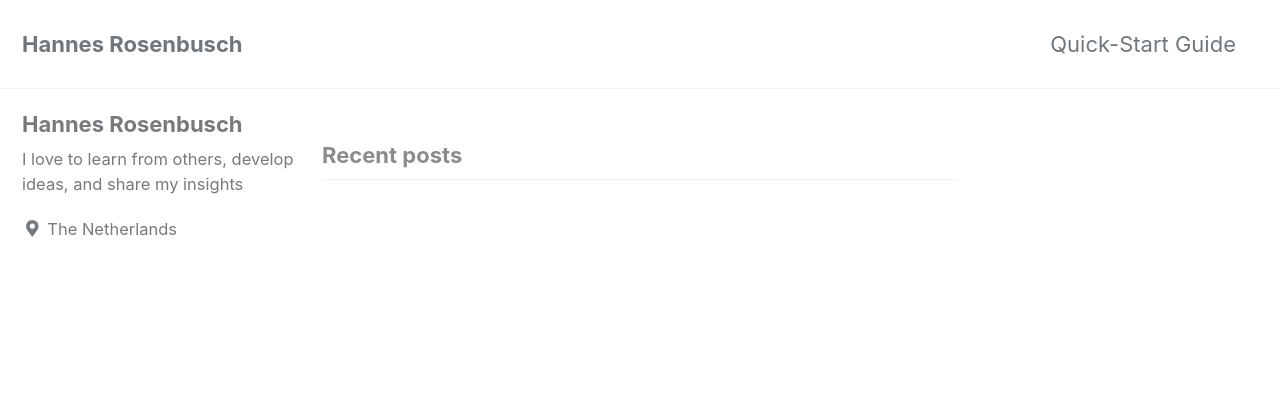
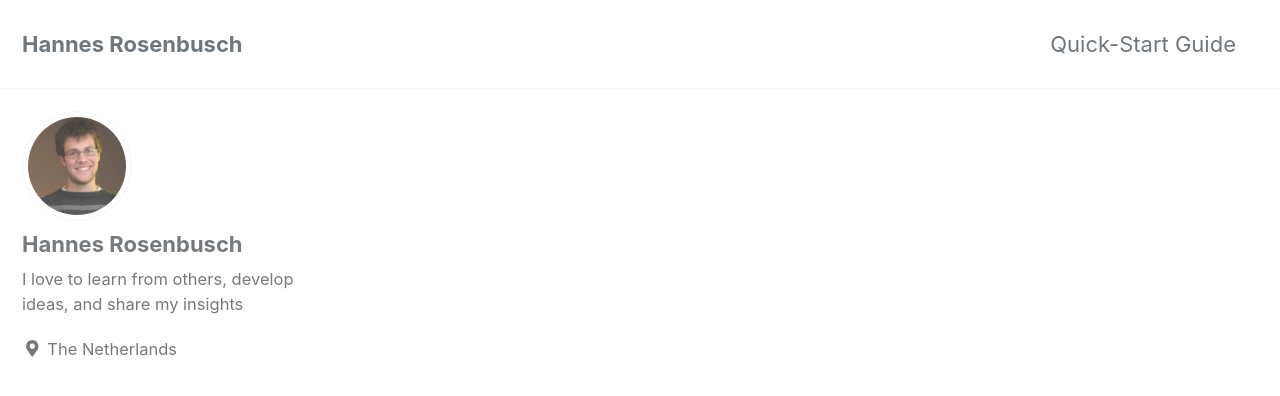
Before and after one commit to hannesrosenbusch/hannesrosenbusch.github.io, a Jekyll site: the page built from index.html, in a window 1280 px wide and 900 px high. Shown: the top 396 px of the window. Built offline with Jekyll 4.4.1, drawn with Linux system fonts in a browser that asks for light colours; cached includes are drawn as plain includes; nearby versions of some CDN libraries; the list of posts is cut into pages by our own code.

Commit message:
new updates

```diff
--- a/_config.yml
+++ b/_config.yml
@@ -104,7 +104,7 @@
 # Site Author
 author:
   name             : "Hannes Rosenbusch"
-  avatar           : # path of avatar image, e.g. "/assets/images/bio-photo.jpg"
+  avatar           : "/images/corridor pic hannes.jpg"# path of avatar image, e.g. "/assets/images/bio-photo.jpg"
   bio              : "I love to learn from others, develop ideas, and share my insights"
   location         : "The Netherlands"
   email            :
--- a/index.html
+++ b/index.html
@@ -1,4 +1,6 @@
 ---
 layout: home
 author_profile: true
+header:
+	image: "/images/snn.jpg"
 ---
```
Also changed, not shown: images/corridor pic hannes.jpg (added), images/snn.jpg (added).
